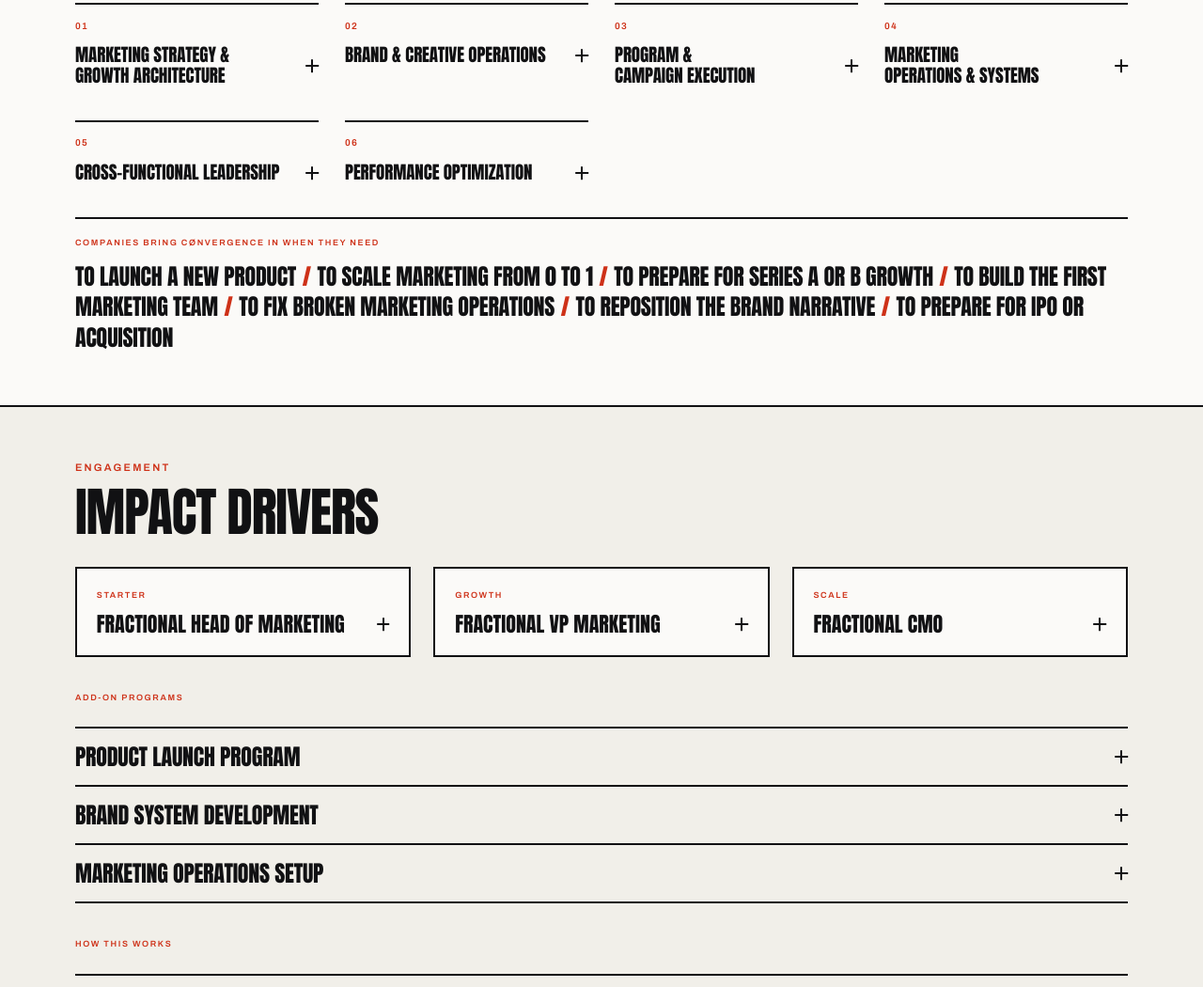
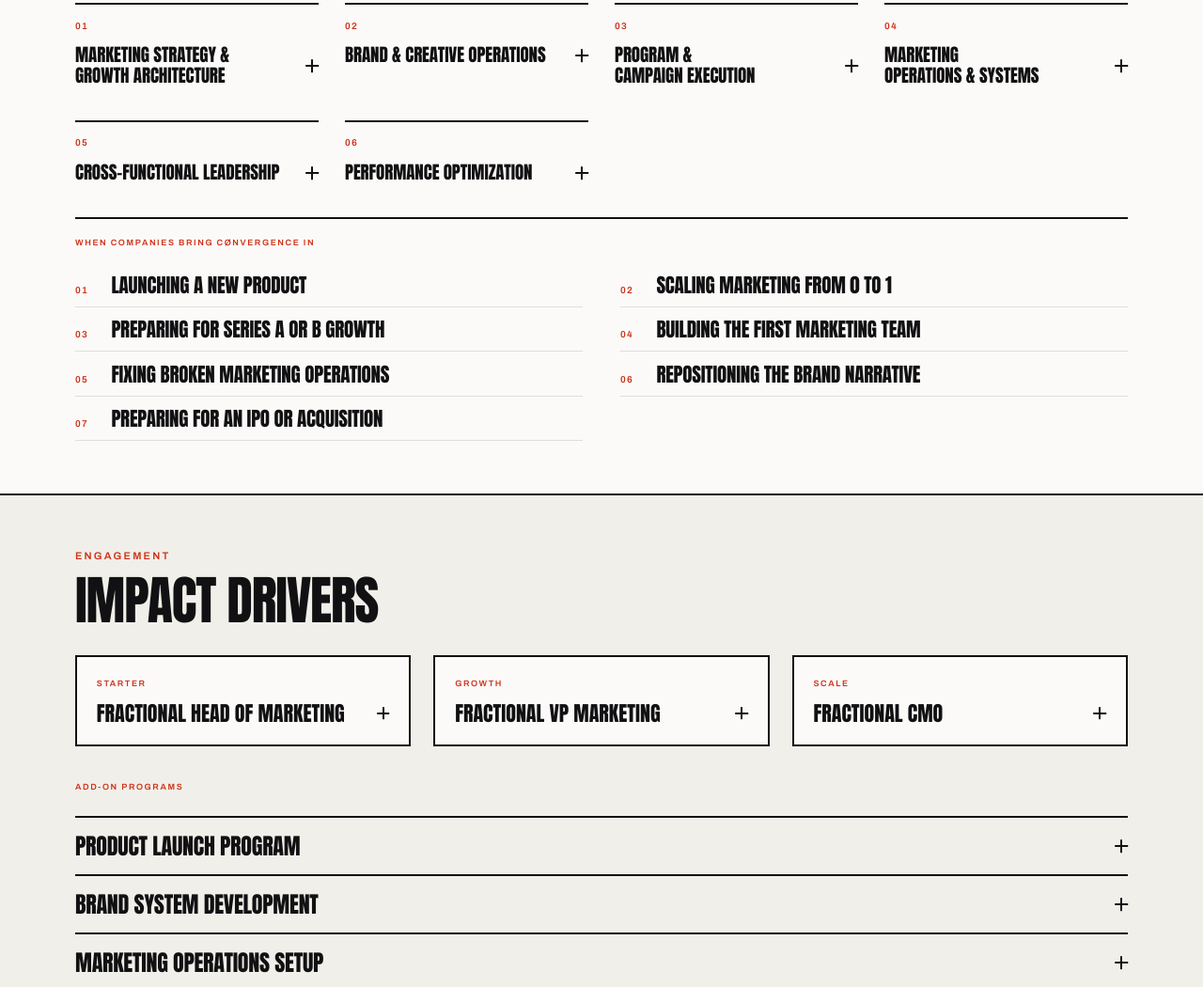
Before and after one commit to ritzairlines/convergencegroupe.com, a plain HTML site: page index.html in a window 1280 px wide. Shown: the part 2020-3070 px from the top of the page at 94% size. Drawn offline with Linux system fonts and the light colour scheme.

Commit message:
Rework 'when companies bring CØNVERGENCE in' as a numbered list
Co-Authored-By: Claude Opus 5.5 <noreply@anthropic.com>

```diff
--- a/index.html
+++ b/index.html
@@ -208,8 +208,10 @@ p{margin:0}
 .svc .delivers b{display:block;color:var(--ink);font-weight:600;letter-spacing:.14em;text-transform:uppercase;font-size:.5625rem;margin-bottom:.3rem}
 .usecases{margin-top:2.25rem;border-top:2px solid var(--rule);padding-top:1.1rem}
 .usecases h4{font-family:var(--util);font-size:.5625rem;font-weight:600;letter-spacing:.18em;text-transform:uppercase;color:var(--red)}
-.uclist{font-family:var(--disp);font-size:clamp(1rem,2.6vw,1.5rem);line-height:1.35;text-transform:uppercase;letter-spacing:-.01em;margin-top:.8rem}
-.uclist span{color:var(--red);padding:0 .4rem}
+.uclist{list-style:none;margin:.9rem 0 0;padding:0;display:grid;grid-template-columns:minmax(0,1fr);column-gap:2.5rem;counter-reset:uc}
+@media (min-width:46rem){.uclist{grid-template-columns:repeat(2,minmax(0,1fr))}}
+.uclist li{counter-increment:uc;display:flex;gap:.9rem;align-items:baseline;padding:.7rem 0;border-bottom:1px solid rgba(17,17,19,.12);font-family:var(--disp);font-size:clamp(1.0625rem,2vw,1.3125rem);line-height:1.15;text-transform:uppercase;letter-spacing:-.01em}
+.uclist li::before{content:counter(uc,decimal-leading-zero);flex:none;width:1.5rem;font-family:var(--util);font-size:.625rem;font-weight:600;letter-spacing:.12em;color:var(--red)}
 
 /* packages */
 .pkg-sec{border-bottom:2px solid var(--rule);background:var(--paper-2)}
@@ -413,8 +415,16 @@ footer .wrap{padding-block:1.5rem 2.5rem;display:flex;flex-wrap:wrap;gap:.5rem 2
     </div>
 
     <div class="usecases">
-      <h4>Companies bring C&Oslash;NVERGENCE in when they need</h4>
-      <p class="uclist">To launch a new product<span>/</span>To scale marketing from 0 to 1<span>/</span>To prepare for Series A or B growth<span>/</span>To build the first marketing team<span>/</span>To fix broken marketing operations<span>/</span>To reposition the brand narrative<span>/</span>To prepare for IPO or acquisition</p>
+      <h4>When companies bring C&Oslash;NVERGENCE in</h4>
+      <ol class="uclist">
+        <li>Launching a new product</li>
+        <li>Scaling marketing from 0 to 1</li>
+        <li>Preparing for Series A or B growth</li>
+        <li>Building the first marketing team</li>
+        <li>Fixing broken marketing operations</li>
+        <li>Repositioning the brand narrative</li>
+        <li>Preparing for an IPO or acquisition</li>
+      </ol>
     </div>
   </div>
 </section>
```
